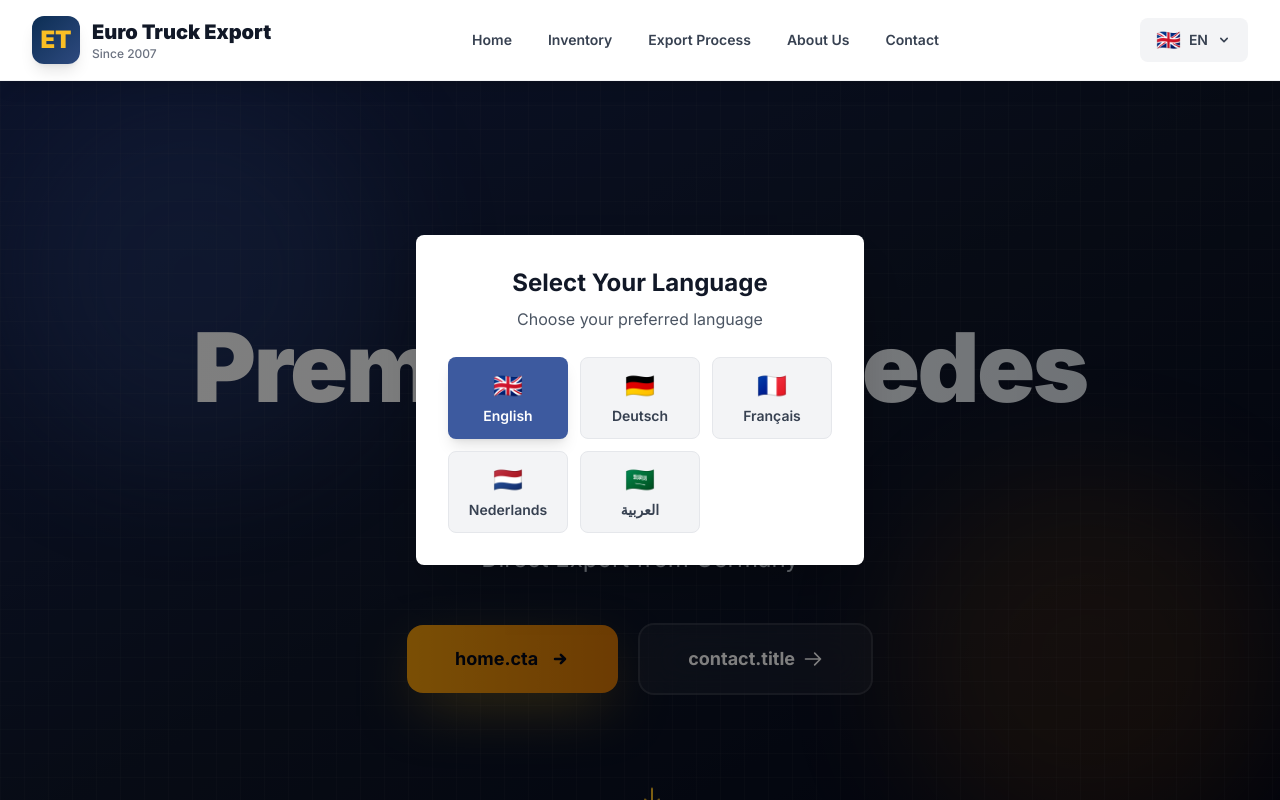
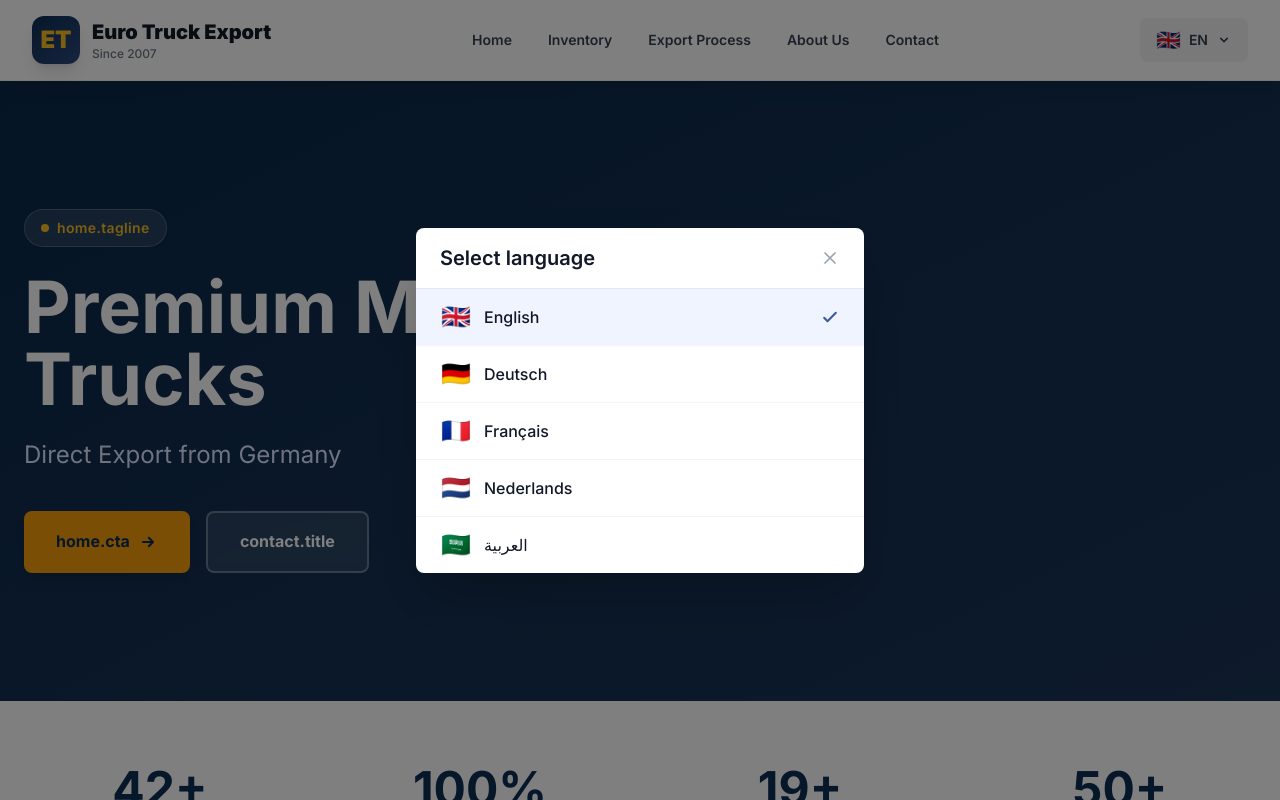
Before and after one commit to RayBah0-0/Euro-Truck-Export, a React (Vite) app: page / in a window 1280 px wide. Shown: the top 800 px of the page. Built offline with nearby package versions, Linux system fonts and the light colour scheme.

Commit message:
Professional clean B2B design matching reference - simplified modal and layouts

```diff
--- a/src/components/LanguagePopup.tsx
+++ b/src/components/LanguagePopup.tsx
@@ -31,29 +31,46 @@ export const LanguagePopup = () => {
   ];
 
   return (
-    <div className="fixed inset-0 bg-black bg-opacity-50 z-50 flex items-center justify-center animate-fadeIn">
-      <div className="bg-white rounded-lg shadow-2xl p-8 max-w-md w-full mx-4">
-        <h2 className="text-2xl font-bold text-center mb-2 text-gray-900">
-          Select Your Language
-        </h2>
-        <p className="text-center text-gray-600 mb-6">
-          Choose your preferred language
-        </p>
-        <div className="grid grid-cols-2 gap-3 sm:grid-cols-3">
+    <div className="fixed inset-0 bg-black/50 z-[1000] flex items-center justify-center">
+      <div className="bg-white rounded-lg shadow-2xl max-w-md w-full mx-4 overflow-hidden">
+        {/* Header */}
+        <div className="flex items-center justify-between px-6 py-4 border-b border-gray-200">
+          <h2 className="text-xl font-semibold text-gray-900">Select language</h2>
+          <button
+            onClick={() => setShowPopup(false)}
+            className="text-gray-400 hover:text-gray-600 transition-colors"
+            aria-label="Close"
+          >
+            <svg className="w-5 h-5" fill="none" viewBox="0 0 24 24" stroke="currentColor">
+              <path strokeLinecap="round" strokeLinejoin="round" strokeWidth={2} d="M6 18L18 6M6 6l12 12" />
+            </svg>
+          </button>
+        </div>
+
+        {/* Language List */}
+        <div className="max-h-96 overflow-y-auto">
+          <ul className="divide-y divide-gray-100">
             {languages.map((lang) => (
+              <li key={lang.code}>
                 <button
-              key={lang.code}
                   onClick={() => handleLanguageSelect(lang.code)}
-              className={`py-3 px-4 rounded-lg font-semibold transition-all ${
-                language === lang.code
-                  ? 'bg-blue-600 text-white shadow-lg'
-                  : 'bg-gray-100 text-gray-700 hover:bg-blue-50 border border-gray-200'
+                  className={`w-full px-6 py-3 flex items-center justify-between hover:bg-gray-50 transition-colors ${
+                    language === lang.code ? 'bg-blue-50' : ''
                   }`}
                 >
-              <div className="text-2xl mb-1">{lang.flag}</div>
-              <div className="text-sm">{lang.name}</div>
+                  <span className="flex items-center gap-3">
+                    <span className="text-2xl w-8 h-8 flex items-center justify-center">{lang.flag}</span>
+                    <span className="text-base font-medium text-gray-900">{lang.name}</span>
+                  </span>
+                  {language === lang.code && (
+                    <svg className="w-5 h-5 text-blue-600" fill="none" viewBox="0 0 24 24" stroke="currentColor">
+                      <path strokeLinecap="round" strokeLinejoin="round" strokeWidth={2.5} d="M5 13l4 4L19 7" />
+                    </svg>
+                  )}
                 </button>
+              </li>
             ))}
+          </ul>
         </div>
       </div>
     </div>
--- a/src/pages/Home.tsx
+++ b/src/pages/Home.tsx
@@ -6,115 +6,86 @@ export default function Home() {
 
   return (
     <main className="min-h-screen overflow-hidden">
-      {/* Hero Section - Ultra Premium */}
-      <section className="relative bg-slate-950 text-white py-32 md:py-40 overflow-hidden">
-        {/* Animated gradient background */}
-        <div className="absolute inset-0 bg-gradient-to-br from-blue-950 via-slate-900 to-slate-950">
-          <div className="absolute inset-0 opacity-30">
-            <div className="absolute top-0 left-0 w-96 h-96 bg-blue-600 rounded-full filter blur-3xl animate-pulse"></div>
-            <div className="absolute bottom-0 right-0 w-96 h-96 bg-amber-600 rounded-full filter blur-3xl animate-pulse" style={{animationDelay: '1s'}}></div>
-          </div>
-        </div>
-
-        {/* Grid pattern overlay */}
-        <div className="absolute inset-0 bg-[linear-gradient(to_right,#80808012_1px,transparent_1px),linear-gradient(to_bottom,#80808012_1px,transparent_1px)] bg-[size:24px_24px]"></div>
+      {/* Hero Section - Clean Professional */}
+      <section className="relative bg-gradient-to-br from-blue-900 to-blue-800 text-white py-24 md:py-32 overflow-hidden">
+        <div className="absolute inset-0 bg-black/10"></div>
 
         <div className="max-w-7xl mx-auto px-6 relative z-10">
-          <div className="text-center max-w-5xl mx-auto">
-            {/* Premium badge */}
-            <div className="inline-flex items-center gap-3 mb-8 px-6 py-3 bg-gradient-to-r from-amber-500/10 to-amber-600/10 border border-amber-500/20 rounded-full backdrop-blur-sm">
-              <div className="w-2 h-2 bg-amber-500 rounded-full animate-pulse"></div>
-              <span className="text-amber-400 font-bold text-sm tracking-wider uppercase">{t('home.tagline')}</span>
+          <div className="max-w-4xl">
+            {/* Badge */}
+            <div className="inline-flex items-center gap-2 mb-6 px-4 py-2 bg-white/10 backdrop-blur-sm border border-white/20 rounded-full">
+              <span className="w-2 h-2 bg-amber-400 rounded-full"></span>
+              <span className="text-sm font-semibold text-amber-400 tracking-wide">{t('home.tagline')}</span>
             </div>
 
-            <h1 className="text-6xl md:text-7xl lg:text-8xl font-black mb-8 leading-[1.1] tracking-tight">
-              <span className="bg-gradient-to-r from-white via-slate-100 to-slate-300 bg-clip-text text-transparent">
-                {t('home.heroTitle')}
-              </span>
+            <h1 className="text-5xl md:text-6xl lg:text-7xl font-bold mb-6 leading-tight">
+              {t('home.heroTitle')}
             </h1>
 
-            <p className="text-xl md:text-2xl text-slate-300 mb-12 leading-relaxed font-light">
+            <p className="text-xl md:text-2xl text-blue-100 mb-10 leading-relaxed">
               {t('home.heroSubtitle')}
             </p>
 
-            <div className="flex flex-col sm:flex-row gap-5 justify-center items-center">
+            <div className="flex flex-col sm:flex-row gap-4">
               <Link
                 to="/inventory"
-                className="group relative bg-gradient-to-r from-amber-500 via-amber-600 to-amber-500 bg-size-200 bg-pos-0 hover:bg-pos-100 text-slate-950 font-bold py-5 px-12 rounded-2xl transition-all duration-500 text-lg shadow-[0_20px_60px_-15px_rgba(251,191,36,0.5)] hover:shadow-[0_20px_80px_-10px_rgba(251,191,36,0.7)] hover:-translate-y-1 hover:scale-105"
-                style={{ backgroundSize: '200% auto' }}
+                className="inline-flex items-center justify-center gap-2 bg-amber-500 hover:bg-amber-400 text-blue-900 font-bold py-4 px-8 rounded-lg transition-all shadow-lg hover:shadow-xl"
               >
-                <span className="relative z-10 flex items-center gap-3">
-                  {t('home.cta')}
-                  <svg className="w-5 h-5 group-hover:translate-x-2 transition-transform" fill="none" viewBox="0 0 24 24" stroke="currentColor">
-                    <path strokeLinecap="round" strokeLinejoin="round" strokeWidth={3} d="M13 7l5 5m0 0l-5 5m5-5H6" />
-                  </svg>
-                </span>
+                {t('home.cta')}
+                <svg className="w-5 h-5" fill="none" viewBox="0 0 24 24" stroke="currentColor">
+                  <path strokeLinecap="round" strokeLinejoin="round" strokeWidth={2.5} d="M13 7l5 5m0 0l-5 5m5-5H6" />
+                </svg>
               </Link>
 
               <Link
                 to="/contact"
-                className="group bg-white/5 backdrop-blur-xl text-white font-bold py-5 px-12 rounded-2xl border-2 border-white/10 hover:bg-white/10 hover:border-white/30 transition-all duration-300 text-lg hover:-translate-y-1"
+                className="inline-flex items-center justify-center gap-2 bg-white/10 backdrop-blur-sm hover:bg-white/20 text-white font-bold py-4 px-8 rounded-lg border-2 border-white/30 hover:border-white/50 transition-all"
               >
-                <span className="flex items-center gap-2">
-                  {t('contact.title')}
-                  <svg className="w-5 h-5 group-hover:rotate-45 transition-transform" fill="none" viewBox="0 0 24 24" stroke="currentColor">
-                    <path strokeLinecap="round" strokeLinejoin="round" strokeWidth={2} d="M14 5l7 7m0 0l-7 7m7-7H3" />
-                  </svg>
-                </span>
+                {t('contact.title')}
               </Link>
             </div>
           </div>
         </div>
-
-        {/* Scroll indicator */}
-        <div className="absolute bottom-10 left-1/2 -translate-x-1/2 animate-bounce">
-          <svg className="w-6 h-6 text-amber-400" fill="none" viewBox="0 0 24 24" stroke="currentColor">
-            <path strokeLinecap="round" strokeLinejoin="round" strokeWidth={2} d="M19 14l-7 7m0 0l-7-7m7 7V3" />
-          </svg>
-        </div>
       </section>
 
-      {/* Stats Section - Modern Glassmorphism */}
-      <section className="relative bg-slate-900 border-y border-slate-800">
-        <div className="max-w-7xl mx-auto px-6 py-16">
-          <div className="grid grid-cols-2 md:grid-cols-4 gap-12">
+      {/* Stats Section - Clean */}
+      <section className="py-16 bg-white border-b border-gray-200">
+        <div className="max-w-7xl mx-auto px-6">
+          <div className="grid grid-cols-2 md:grid-cols-4 gap-8 md:gap-12">
             {[
               { number: '42+', label: t('home.stats.units') || 'Premium Units' },
               { number: '100%', label: t('home.stats.german') || 'German Made' },
               { number: '19+', label: t('home.stats.experience') || 'Years Experience' },
               { number: '50+', label: t('home.stats.countries') || 'Countries' }
             ].map((stat, i) => (
-              <div key={i} className="text-center group cursor-default">
-                <div className="text-5xl md:text-6xl font-black bg-gradient-to-r from-amber-400 to-amber-600 bg-clip-text text-transparent mb-3 group-hover:scale-110 transition-transform">
+              <div key={i} className="text-center">
+                <div className="text-4xl md:text-5xl font-bold text-blue-900 mb-2">
                   {stat.number}
                 </div>
-                <div className="text-slate-400 font-medium tracking-wide">{stat.label}</div>
+                <div className="text-gray-600 font-medium">{stat.label}</div>
               </div>
             ))}
           </div>
         </div>
       </section>
 
-      {/* Why Choose Us - Premium Cards */}
-      <section className="py-28 bg-gradient-to-b from-white via-slate-50 to-white">
+      {/* Why Choose Us - Clean Professional Cards */}
+      <section className="py-20 bg-gray-50">
         <div className="max-w-7xl mx-auto px-6">
-          <div className="text-center mb-20">
-            <div className="inline-block mb-4 px-4 py-2 bg-amber-100 text-amber-800 rounded-full font-bold text-sm tracking-wide">
-              WHY CHOOSE US
-            </div>
-            <h2 className="text-5xl md:text-6xl font-black text-slate-900 mb-6">
-              Unmatched <span className="text-amber-600">Excellence</span>
+          <div className="text-center mb-12">
+            <h2 className="text-4xl md:text-5xl font-bold text-gray-900 mb-4">
+              Why Choose Us
             </h2>
-            <p className="text-xl text-slate-600 max-w-3xl mx-auto font-light">
-              Premium Mercedes-Benz trucks backed by decades of expertise and uncompromising quality standards
+            <p className="text-lg text-gray-600 max-w-2xl mx-auto">
+              Premium Mercedes-Benz trucks with uncompromising quality standards
             </p>
           </div>
 
-          <div className="grid grid-cols-1 md:grid-cols-2 lg:grid-cols-4 gap-8">
+          <div className="grid grid-cols-1 md:grid-cols-2 lg:grid-cols-4 gap-6">
             {[
               {
                 icon: (
-                  <svg className="w-12 h-12" fill="currentColor" viewBox="0 0 20 20">
+                  <svg className="w-10 h-10" fill="currentColor" viewBox="0 0 20 20">
                     <path fillRule="evenodd" d="M6.267 3.455a3.066 3.066 0 001.745-.723 3.066 3.066 0 013.976 0 3.066 3.066 0 001.745.723 3.066 3.066 0 012.812 2.812c.051.643.304 1.254.723 1.745a3.066 3.066 0 010 3.976 3.066 3.066 0 00-.723 1.745 3.066 3.066 0 01-2.812 2.812 3.066 3.066 0 00-1.745.723 3.066 3.066 0 01-3.976 0 3.066 3.066 0 00-1.745-.723 3.066 3.066 0 01-2.812-2.812 3.066 3.066 0 00-.723-1.745 3.066 3.066 0 010-3.976 3.066 3.066 0 00.723-1.745 3.066 3.066 0 012.812-2.812zm7.44 5.252a1 1 0 00-1.414-1.414L9 10.586 7.707 9.293a1 1 0 00-1.414 1.414l2 2a1 1 0 001.414 0l4-4z" clipRule="evenodd" />
                   </svg>
                 ),
@@ -123,7 +94,7 @@ export default function Home() {
               },
               {
                 icon: (
-                  <svg className="w-12 h-12" fill="currentColor" viewBox="0 0 20 20">
+                  <svg className="w-10 h-10" fill="currentColor" viewBox="0 0 20 20">
                     <path d="M9 6a3 3 0 11-6 0 3 3 0 016 0zM17 6a3 3 0 11-6 0 3 3 0 016 0zM12.93 17c.046-.327.07-.66.07-1a6.97 6.97 0 00-1.5-4.33A5 5 0 0119 16v1h-6.07zM6 11a5 5 0 015 5v1H1v-1a5 5 0 015-5z" />
                   </svg>
                 ),
@@ -132,7 +103,7 @@ export default function Home() {
               },
               {
                 icon: (
-                  <svg className="w-12 h-12" fill="currentColor" viewBox="0 0 20 20">
+                  <svg className="w-10 h-10" fill="currentColor" viewBox="0 0 20 20">
                     <path d="M8 16.5a1.5 1.5 0 11-3 0 1.5 1.5 0 013 0zM15 16.5a1.5 1.5 0 11-3 0 1.5 1.5 0 013 0z" />
                     <path d="M3 4a1 1 0 00-1 1v10a1 1 0 001 1h1.05a2.5 2.5 0 014.9 0H10a1 1 0 001-1V5a1 1 0 00-1-1H3zM14 7a1 1 0 00-1 1v6.05A2.5 2.5 0 0115.95 16H17a1 1 0 001-1v-5a1 1 0 00-.293-.707l-2-2A1 1 0 0015 7h-1z" />
                   </svg>
@@ -142,7 +113,7 @@ export default function Home() {
               },
               {
                 icon: (
-                  <svg className="w-12 h-12" fill="currentColor" viewBox="0 0 20 20">
+                  <svg className="w-10 h-10" fill="currentColor" viewBox="0 0 20 20">
                     <path fillRule="evenodd" d="M4 4a2 2 0 012-2h8a2 2 0 012 2v12a1 1 0 110 2h-3a1 1 0 01-1-1v-2a1 1 0 00-1-1H9a1 1 0 00-1 1v2a1 1 0 01-1 1H4a1 1 0 110-2V4zm3 1h2v2H7V5zm2 4H7v2h2V9zm2-4h2v2h-2V5zm2 4h-2v2h2V9z" clipRule="evenodd" />
                   </svg>
                 ),
@@ -152,94 +123,79 @@ export default function Home() {
             ].map((item, index) => (
               <div
                 key={index}
-                className="group relative bg-white rounded-3xl p-8 shadow-lg hover:shadow-2xl transition-all duration-500 border border-slate-200 hover:border-amber-400 hover:-translate-y-3 cursor-default"
+                className="bg-white rounded-lg p-6 shadow-sm border border-gray-200 hover:shadow-md hover:border-amber-300 transition-all"
               >
-                {/* Gradient overlay on hover */}
-                <div className="absolute inset-0 bg-gradient-to-br from-amber-50 to-transparent opacity-0 group-hover:opacity-100 transition-opacity rounded-3xl"></div>
-
-                <div className="relative z-10">
-                  <div className="w-20 h-20 bg-gradient-to-br from-amber-400 to-amber-600 rounded-2xl flex items-center justify-center mb-6 group-hover:scale-110 group-hover:rotate-3 transition-all duration-300 shadow-lg shadow-amber-500/30 text-white">
-                    {item.icon}
-                  </div>
-                  <h3 className="text-xl font-bold text-slate-900 mb-3">{t(item.titleKey)}</h3>
-                  <p className="text-slate-600 leading-relaxed">{t(item.descKey)}</p>
+                <div className="w-14 h-14 bg-amber-100 rounded-lg flex items-center justify-center mb-4 text-amber-600">
+                  {item.icon}
                 </div>
+                <h3 className="text-lg font-bold text-gray-900 mb-2">{t(item.titleKey)}</h3>
+                <p className="text-gray-600 text-sm leading-relaxed">{t(item.descKey)}</p>
               </div>
             ))}
           </div>
         </div>
       </section>
 
-      {/* German Quality - Premium Dark Section */}
-      <section className="relative py-28 bg-slate-950 text-white overflow-hidden">
-        {/* Animated background */}
-        <div className="absolute inset-0">
-          <div className="absolute inset-0 bg-gradient-to-br from-blue-950/50 via-slate-950 to-slate-950"></div>
-          <div className="absolute top-1/2 left-1/2 -translate-x-1/2 -translate-y-1/2 w-[600px] h-[600px] bg-amber-600/20 rounded-full filter blur-3xl"></div>
-        </div>
-
-        <div className="max-w-7xl mx-auto px-6 relative z-10">
-          <div className="text-center mb-20">
-            <div className="inline-flex items-center gap-3 mb-6 px-6 py-3 bg-amber-500/10 border border-amber-500/20 rounded-full backdrop-blur-sm">
-              <span className="text-4xl">🇩🇪</span>
-              <span className="text-amber-400 font-bold tracking-wider uppercase">Authentic German Engineering</span>
+      {/* German Quality - Clean Section */}
+      <section className="py-20 bg-white">
+        <div className="max-w-7xl mx-auto px-6">
+          <div className="text-center mb-12">
+            <div className="inline-flex items-center gap-2 mb-4 px-4 py-2 bg-gray-100 rounded-full">
+              <span className="text-2xl">🇩🇪</span>
+              <span className="text-sm font-bold text-gray-700">Authentic German Engineering</span>
             </div>
-            <h2 className="text-5xl md:text-6xl font-black mb-8">
-              100% German <span className="bg-gradient-to-r from-amber-400 to-amber-600 bg-clip-text text-transparent">Manufactured</span>
+            <h2 className="text-4xl md:text-5xl font-bold text-gray-900 mb-4">
+              100% German Manufactured
             </h2>
-            <p className="text-xl text-slate-300 max-w-3xl mx-auto font-light leading-relaxed">
-              Every Mercedes-Benz truck is sourced directly from Germany, ensuring unmatched quality, reliability, and lasting value
+            <p className="text-lg text-gray-600 max-w-2xl mx-auto">
+              Every Mercedes-Benz truck is sourced directly from Germany
             </p>
           </div>
 
-          <div className="grid grid-cols-1 md:grid-cols-3 gap-8">
+          <div className="grid grid-cols-1 md:grid-cols-3 gap-6">
             {[
               { icon: '🔍', title: 'Quality Assurance', desc: 'Thorough inspection and documentation for every vehicle' },
               { icon: '🚛', title: 'Direct Sourcing', desc: 'Direct partnerships with verified German suppliers' },
               { icon: '🤝', title: 'Full Service', desc: 'Complete transparency from inquiry to delivery' }
             ].map((item, i) => (
-              <div key={i} className="group relative bg-white/5 backdrop-blur-xl p-10 rounded-3xl border border-white/10 hover:bg-white/10 hover:border-amber-500/30 transition-all duration-500 hover:-translate-y-2">
-                <div className="text-6xl mb-6 group-hover:scale-110 transition-transform">{item.icon}</div>
-                <h3 className="text-2xl font-bold mb-4">{item.title}</h3>
-                <p className="text-slate-300 leading-relaxed font-light">{item.desc}</p>
+              <div key={i} className="bg-gray-50 rounded-lg p-6 border border-gray-200 hover:border-amber-300 hover:shadow-md transition-all">
+                <div className="text-4xl mb-4">{item.icon}</div>
+                <h3 className="text-xl font-bold text-gray-900 mb-2">{item.title}</h3>
+                <p className="text-gray-600">{item.desc}</p>
               </div>
             ))}
           </div>
         </div>
       </section>
 
-      {/* Final CTA - Premium */}
-      <section className="relative py-28 bg-gradient-to-b from-white to-slate-50">
+      {/* Final CTA - Clean Professional */}
+      <section className="py-20 bg-gradient-to-br from-blue-900 to-blue-800 text-white">
         <div className="max-w-4xl mx-auto px-6 text-center">
-          <div className="inline-flex items-center gap-2 bg-green-100 text-green-800 px-5 py-3 rounded-full font-bold mb-8">
-            <span className="w-3 h-3 bg-green-500 rounded-full animate-pulse"></span>
+          <div className="inline-flex items-center gap-2 bg-green-500/20 text-green-300 px-4 py-2 rounded-full font-semibold mb-6">
+            <span className="w-2 h-2 bg-green-400 rounded-full"></span>
             42+ Premium Units Available
           </div>
-          <h2 className="text-5xl md:text-6xl font-black text-slate-900 mb-8">
-            Ready to <span className="bg-gradient-to-r from-amber-400 to-amber-600 bg-clip-text text-transparent">Get Started?</span>
+          <h2 className="text-4xl md:text-5xl font-bold mb-6">
+            Ready to Get Started?
           </h2>
-          <p className="text-xl text-slate-600 mb-12 font-light leading-relaxed">
-            Contact our team today for detailed information, custom quotes, and expert guidance
+          <p className="text-xl text-blue-100 mb-10">
+            Contact our team today for detailed information and expert guidance
           </p>
-          <div className="flex flex-col sm:flex-row gap-5 justify-center">
+          <div className="flex flex-col sm:flex-row gap-4 justify-center">
             <Link
               to="/contact"
-              className="inline-flex items-center gap-3 bg-gradient-to-r from-amber-500 via-amber-600 to-amber-500 text-slate-950 font-bold py-6 px-14 rounded-2xl hover:scale-105 transition-all duration-300 text-xl shadow-[0_20px_60px_-15px_rgba(251,191,36,0.6)] hover:shadow-[0_25px_80px_-10px_rgba(251,191,36,0.8)]"
-              style={{ backgroundSize: '200% auto' }}
+              className="inline-flex items-center justify-center gap-2 bg-amber-500 hover:bg-amber-400 text-blue-900 font-bold py-4 px-8 rounded-lg transition-all shadow-lg"
             >
               Get in Touch
-              <svg className="w-6 h-6" fill="none" viewBox="0 0 24 24" stroke="currentColor">
+              <svg className="w-5 h-5" fill="none" viewBox="0 0 24 24" stroke="currentColor">
                 <path strokeLinecap="round" strokeLinejoin="round" strokeWidth={2.5} d="M13 7l5 5m0 0l-5 5m5-5H6" />
               </svg>
             </Link>
             <Link
               to="/inventory"
-              className="inline-flex items-center gap-3 bg-slate-950 text-white font-bold py-6 px-14 rounded-2xl hover:bg-slate-900 transition-all duration-300 shadow-2xl hover:-translate-y-2 text-xl"
+              className="inline-flex items-center justify-center gap-2 bg-white/10 backdrop-blur-sm hover:bg-white/20 text-white font-bold py-4 px-8 rounded-lg border-2 border-white/30 hover:border-white/50 transition-all"
             >
               View Inventory
-              <svg className="w-6 h-6" fill="none" viewBox="0 0 24 24" stroke="currentColor">
-                <path strokeLinecap="round" strokeLinejoin="round" strokeWidth={2.5} d="M13 7l5 5m0 0l-5 5m5-5H6" />
-              </svg>
             </Link>
           </div>
         </div>
```
Lines whose indentation alone changed are shown as unchanged.
